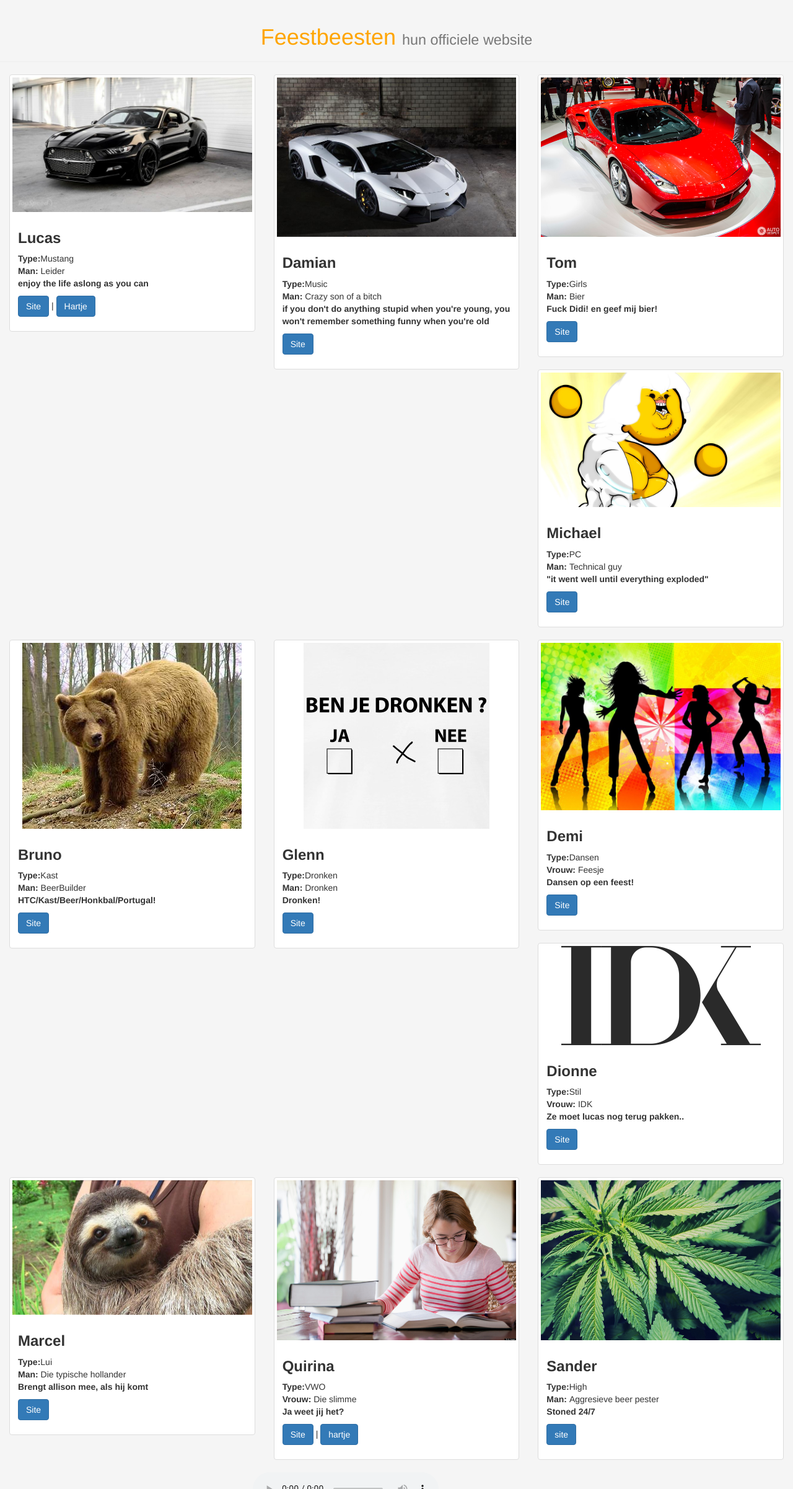
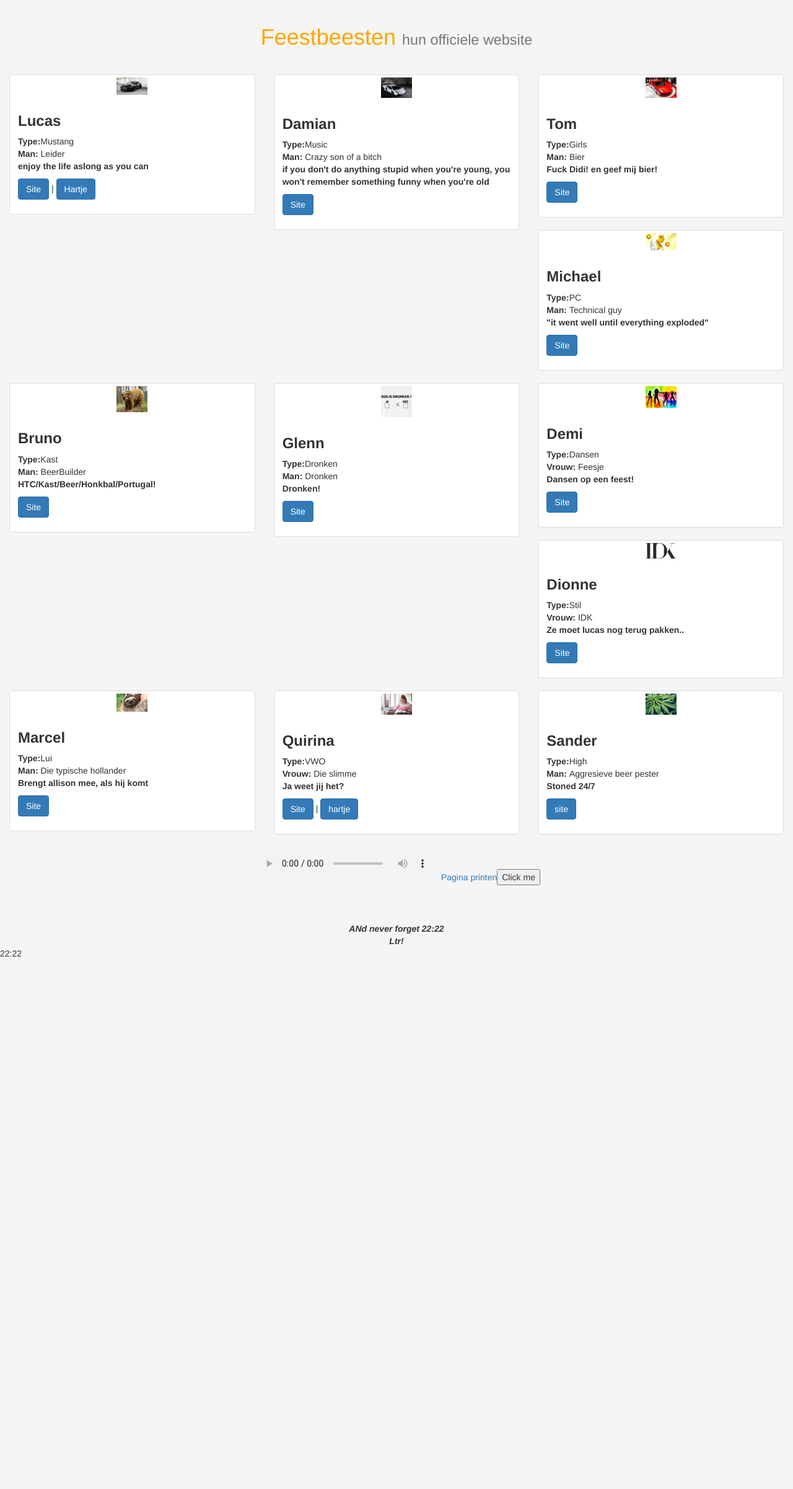
Before and after one commit to Nimlion/Hosam, a PHP site: page / in a window 1280 px wide. Shown: the top 2402 px of the page at 62% size. After the commit the page ends 1543 px from the top, so only its background shows below. Run offline with PHP 8.4, Linux system fonts and the light colour scheme; some libraries are stand-ins or nearby versions.

Commit message:
Update standaardbootstrap.css

```diff
--- a/stylesheets/standaardbootstrap.css
+++ b/stylesheets/standaardbootstrap.css
@@ -32,3 +32,7 @@
     border-radius: 10px;
     border-width: thick;
 }
+img {
+    width: 50px;
+    height: 50px;
+}
```
